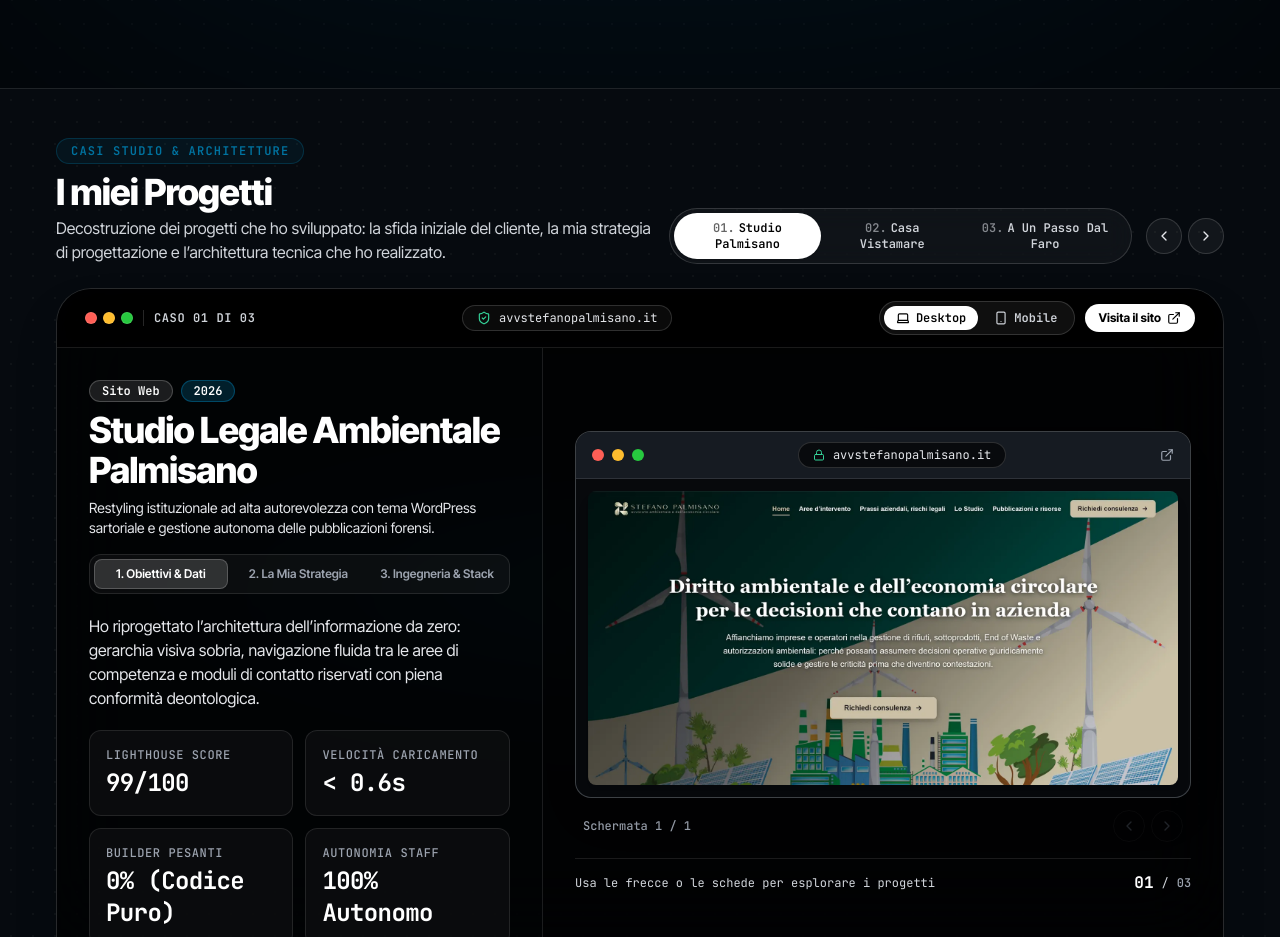
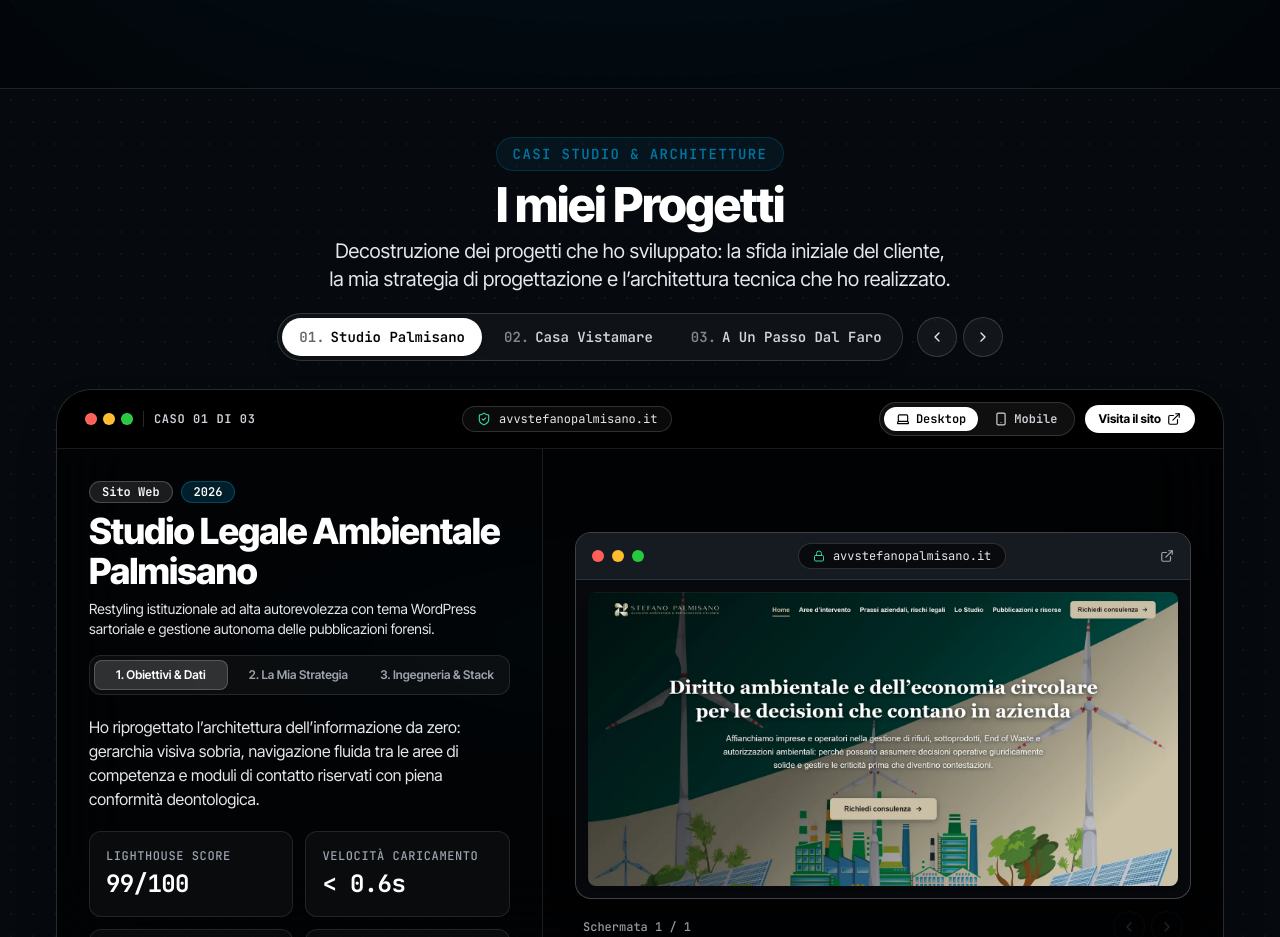
Before and after one commit to dragolab/dragolabs-website, a React (Vite) app: page / in a window 1280 px wide. Shown: the part 2600-3537 px from the top of the page. Built offline with nearby package versions, Linux system fonts and the light colour scheme; a web font is replaced by a local one.

Commit message:
style(protocol): center project section header and align selector pill bar underneath

```diff
--- a/src/components/Protocol.jsx
+++ b/src/components/Protocol.jsx
@@ -316,57 +316,55 @@ export default function Protocol() {
 
             <div className="container mx-auto px-4 sm:px-6 lg:px-10 xl:px-14 max-w-[1520px] relative z-10 w-full">
 
-                {/* Section Header */}
-                <div className="protocol-reveal flex flex-col md:flex-row md:items-end justify-between mb-5 sm:mb-6 lg:mb-4 xl:mb-6 gap-3 sm:gap-4">
-                    <div>
-                        <span className="font-mono text-xs sm:text-xs text-drago-accent uppercase tracking-widest px-3.5 py-1 rounded-full border border-drago-accent/30 bg-drago-accent/10 inline-block mb-2 font-semibold">
+                {/* Section Header - Centered & Cohesive */}
+                <header className="protocol-reveal mx-auto mb-6 sm:mb-8 lg:mb-5 xl:mb-7 max-w-4xl text-center flex flex-col items-center">
+                    <span className="font-mono text-xs sm:text-sm text-drago-accent uppercase tracking-widest px-4 py-1.5 rounded-full border border-drago-accent/30 bg-drago-accent/10 inline-block mb-2.5 font-semibold">
                         {t.protocol.badge}
                     </span>
-                        <h2 className="font-display font-extrabold text-3xl sm:text-4xl lg:text-3xl xl:text-4xl 2xl:text-5xl text-white tracking-tight">
+                    <h2 className="font-display font-extrabold text-3xl sm:text-5xl lg:text-4xl xl:text-5xl 2xl:text-6xl text-white tracking-tight text-balance">
                         {t.protocol.title}
                     </h2>
-                        <p className="mt-1 text-xs sm:text-sm lg:text-sm xl:text-base font-normal text-gray-300 max-w-2xl leading-normal">
+                    <p className="mt-2 text-base sm:text-xl lg:text-lg xl:text-xl font-normal text-gray-200 max-w-3xl mx-auto leading-relaxed text-balance">
                         {t.protocol.subtitle}
                     </p>
-                    </div>
 
-                    {/* Navigation Pills & Arrow Controls */}
-                    <div className="flex items-center gap-2.5 flex-wrap sm:flex-nowrap">
-                        <div className="flex items-center gap-1 p-1 rounded-full bg-white/[0.04] border border-white/15 backdrop-blur-md">
+                    {/* Centered Project Selector Pill Bar with Arrow Controls */}
+                    <div className="mt-4 sm:mt-5 flex items-center justify-center gap-2.5 flex-wrap">
+                        <div className="flex items-center gap-1.5 p-1 rounded-full bg-white/[0.04] border border-white/15 backdrop-blur-md shadow-lg">
                             {caseStudies.map((item, idx) => (
                                 <button
                                     key={item.id}
                                     onClick={() => { setCurrentIndex(idx); setActiveTab('overview'); setActiveImageIndex(0); }}
-                                    className={`px-3.5 py-1.5 rounded-full text-xs font-mono transition-all duration-150 font-semibold active:scale-95 ${
+                                    className={`px-3.5 sm:px-4 py-1.5 sm:py-2 rounded-full text-xs sm:text-sm font-mono transition-all duration-150 font-semibold active:scale-95 ${
                                         currentIndex === idx
-                                            ? 'bg-white text-black shadow-sm border border-white/40'
+                                            ? 'bg-white text-black shadow-md border border-white/40'
                                             : 'text-gray-300 hover:text-white hover:bg-white/10'
                                     }`}
                                 >
-                                    <span className="opacity-60 mr-1">{item.number}.</span>
+                                    <span className="opacity-60 mr-1.5">{item.number}.</span>
                                     <span>{item.shortTitle}</span>
                                 </button>
                             ))}
                         </div>
 
-                        <div className="flex items-center gap-1.5 pl-1">
+                        <div className="flex items-center gap-1.5 pl-0.5 sm:pl-1">
                             <button
                                 onClick={prevProject}
-                                aria-label="Progetto precedente"
-                                className="w-9 h-9 rounded-full bg-white/5 hover:bg-white/15 border border-white/15 flex items-center justify-center text-gray-200 hover:text-white transition-all hover:scale-105 active:scale-95"
+                                aria-label={isEn ? "Previous project" : "Progetto precedente"}
+                                className="w-9 h-9 sm:w-10 sm:h-10 rounded-full bg-white/5 hover:bg-white/15 border border-white/15 flex items-center justify-center text-gray-200 hover:text-white transition-all hover:scale-105 active:scale-95 shadow-sm"
                             >
                                 <ChevronLeft className="w-4 h-4" />
                             </button>
                             <button
                                 onClick={nextProject}
-                                aria-label="Prossimo progetto"
-                                className="w-9 h-9 rounded-full bg-white/5 hover:bg-white/15 border border-white/15 flex items-center justify-center text-gray-200 hover:text-white transition-all hover:scale-105 active:scale-95"
+                                aria-label={isEn ? "Next project" : "Prossimo progetto"}
+                                className="w-9 h-9 sm:w-10 sm:h-10 rounded-full bg-white/5 hover:bg-white/15 border border-white/15 flex items-center justify-center text-gray-200 hover:text-white transition-all hover:scale-105 active:scale-95 shadow-sm"
                             >
                                 <ChevronRight className="w-4 h-4" />
                             </button>
                         </div>
                     </div>
-                </div>
+                </header>
 
                 {/* Unified Interactive Showcase Theatre */}
                 <div
```
Lines whose indentation alone changed are shown as unchanged.
